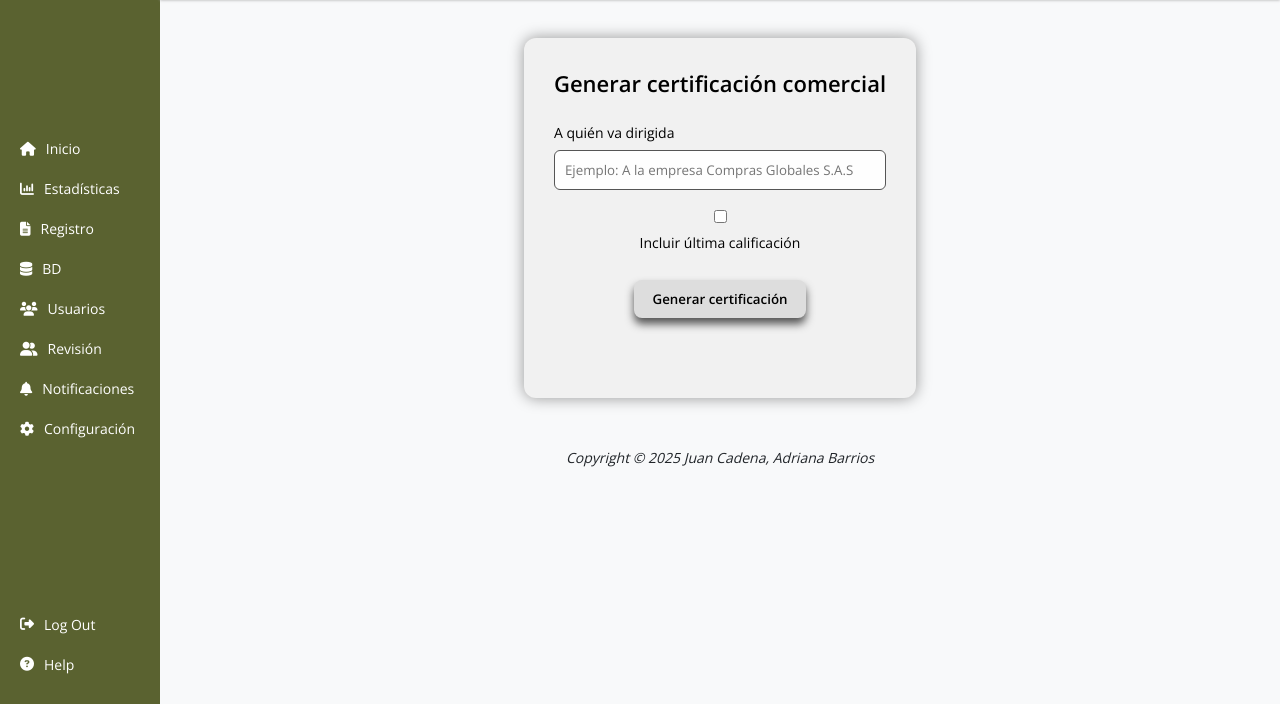
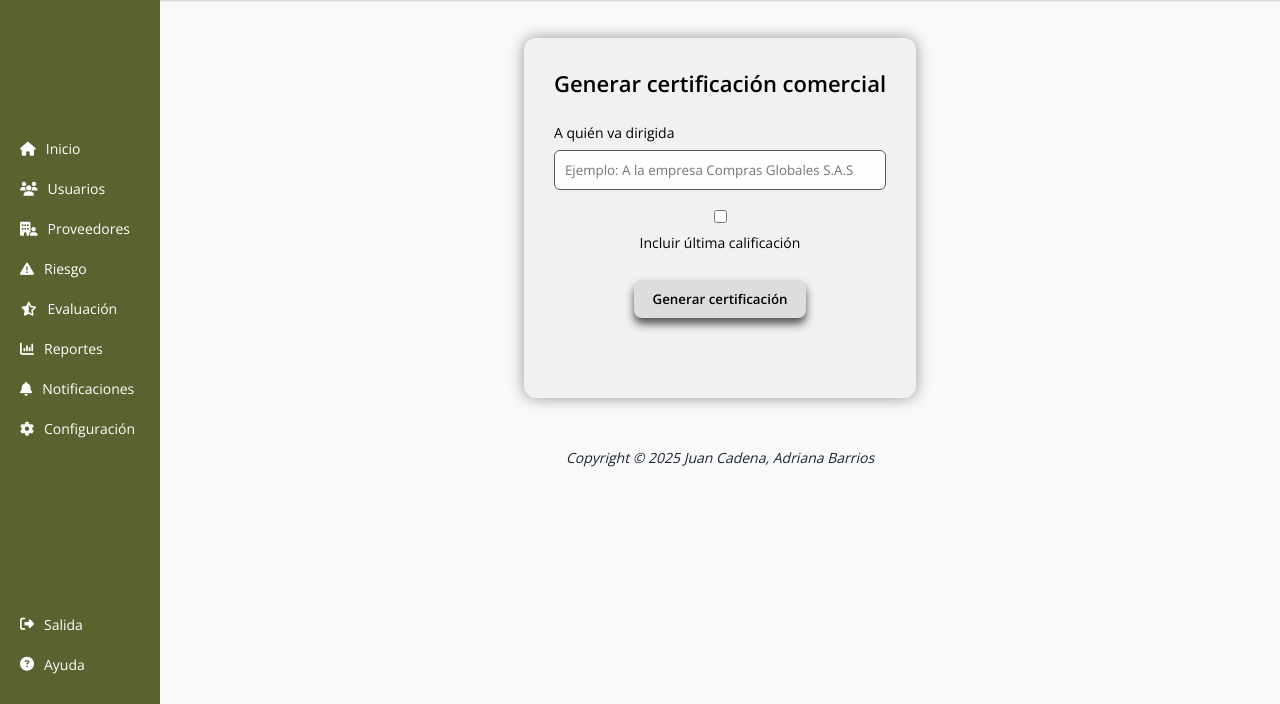
Before and after one commit to adbarrios87/ProyectoAdso, a plain HTML site: page src/sheets/certification_supplier.html in a window 1280 px wide. Shown: the part 96-800 px from the top of the page. Drawn offline with nearby package versions, Linux system fonts and the light colour scheme.

Commit message:
Ajustes a plantilla y nuevas vistas

```diff
--- a/src/css/template.css
+++ b/src/css/template.css
@@ -13,6 +13,7 @@
   --text-secondary: #555555;         /* Texto complementario */
   --text-muted: #777777;             /* Texto menos relevante */
   --text-inverse: #ffffff;           /* Texto sobre fondos oscuros */
+    --text-color: #333;
 
   /* ======= Colores corporativos ======= */
   --primary-color: #606c38;          /* Verde corporativo principal */
@@ -40,6 +41,7 @@
   --radius-small: 6px;
   --radius-medium: 10px;
   --radius-large: 14px;
+   --icon-color: #556b2f;
 }
 
 * {
--- a/src/sheets/certification_supplier.html
+++ b/src/sheets/certification_supplier.html
@@ -11,27 +11,26 @@
 </head>
 <body>
 
-  <nav class="sidebar">
+  <nav class="sidebar"> <!-- Aquí la navegación principal -->
     <div class="logo-container">
-      <img src="../assets/logo_golden.png" alt="NexoPro Logo" class="logo">
+      <img src="../assets/logo_golden.png" alt="Golden Logo" class="logo">
     </div>
      <ul class="menu">
         <li><a class="fa-solid fa-house"></a>Inicio</li>
-        <li><a class="fa-solid fa-chart-column"></a>Estadísticas</li>
-        <li><a class="fa-solid fa-file-lines"></a>Registro</li>
-        <li><a class="fa-solid fa-database"></a>BD</li>
         <li><a class="fa-solid fa-users"></a>Usuarios</li>
-        <li><a class="fa-solid fa-user-group"></a>Revisión</li>
+        <li><a class="fa-solid fa-building-user"></a>Proveedores</li>
+        <li><a class="fa-solid fa-triangle-exclamation"></a>Riesgo</li>
+        <li><a class="fa-solid fa-star-half-stroke"></a>Evaluación</li>
+        <li><a class="fa-solid fa-chart-column"></a>Reportes</li>
         <li><a class="fa-solid fa-bell"></a>Notificaciones</li>
         <li><a class="fa-solid fa-gear"></a>Configuración</li>
       </ul>
 
       <ul class="bottom-menu">
-        <li><a class="fa-solid fa-right-from-bracket"></a>Log Out</li>
-        <li><a class="fa-solid fa-circle-question"></a>Help</li>
+        <li><a class="fa-solid fa-right-from-bracket"></a>Salida</li>
+        <li><a class="fa-solid fa-circle-question"></a>Ayuda</li>
       </ul>
   </nav>
-
 <div class="content">
 
   <header class="user-section">
```
Also changed, not shown: src/sheets/Supplier_Search.html (+8 -8 lines), src/sheets/admin_dashboard.html (+6 -6 lines), src/sheets/data_form.html (+7 -7 lines), src/sheets/expiration_alerts.html (+8 -9 lines), src/sheets/new-user.html (+7 -7 lines), src/sheets/qualification_history.html (+7 -7 lines), src/sheets/search_result.html (+7 -7 lines), src/sheets/sup_supplier_profile.html (+6 -6 lines), src/sheets/supplier_approve.html (+7 -7 lines), src/sheets/supplier_profile.html (+7 -7 lines), src/sheets/template.html (+6 -6 lines), src/sheets/upload_documents.html (+7 -7 lines), src/sheets/user_list.html (+7 -7 lines), Readme.txt.
